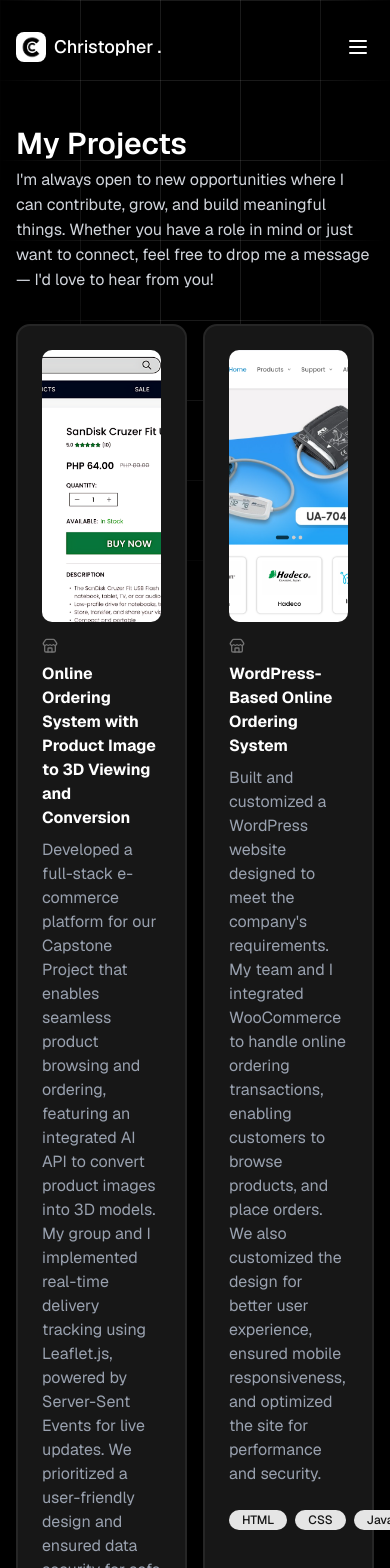
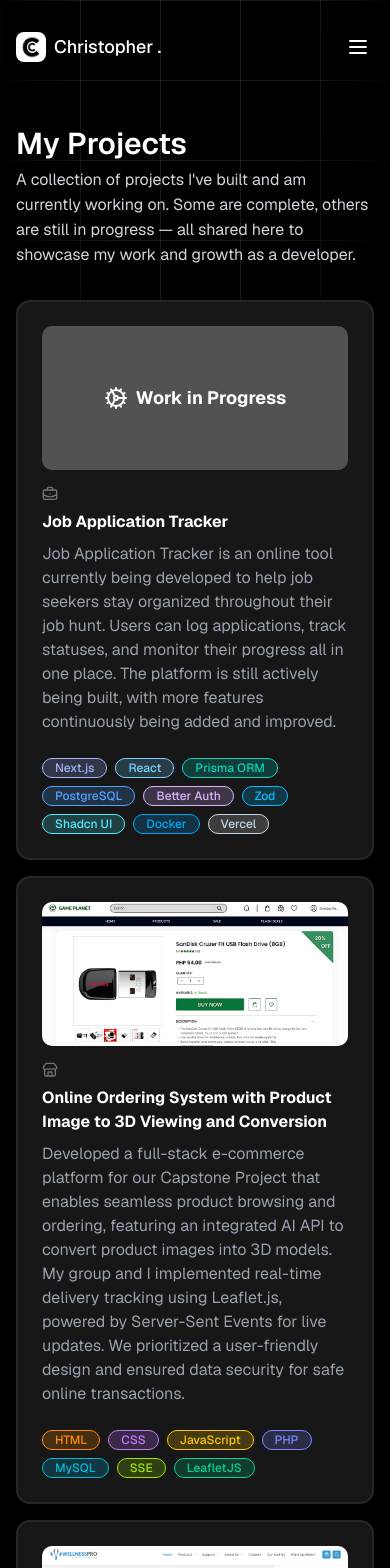
Before and after one commit to Christopher-Penticostes/Portfolio, a Next.js app: page /projects in a window 390 px wide. Shown: the top 1568 px of the page. Built offline with nearby package versions, Linux system fonts and the light colour scheme.

Commit message:
fix(projects): fix the responsiveness of the page, and change the colors of the badge based on the name

```diff
--- a/app/(main)/projects/page.tsx
+++ b/app/(main)/projects/page.tsx
@@ -1,5 +1,13 @@
 import { BentoGrid, BentoGridItem } from '@/components/ui/bento-grid';
-import { Store, ChefHat, School } from 'lucide-react';
+import {
+  Store,
+  ChefHat,
+  School,
+  BriefcaseBusiness,
+  Calculator,
+  Gamepad2,
+  Cog,
+} from 'lucide-react';
 import Image from 'next/image';
 import { Badge } from '@/components/ui/badge';
 
@@ -26,13 +34,12 @@ export default function Project() {
             My Projects
           </p>
           <p className="text-lg max-w-5xl text-gray-300 max-md:text-[16px]">
-            I&apos;m always open to new opportunities where I can contribute,
-            grow, and build meaningful things. Whether you have a role in mind
-            or just want to connect, feel free to drop me a message — I&apos;d
-            love to hear from you!
+            A collection of projects I've built and am currently working on.
+            Some are complete, others are still in progress — all shared here to
+            showcase my work and growth as a developer.
           </p>
         </div>
-        <BentoGrid className="w-full mx-auto grid-cols-2">
+        <BentoGrid className="w-full mx-auto grid-cols-2 max-lg:grid-cols-1">
           {items.map((item, i) => (
             <BentoGridItem
               key={i}
@@ -51,6 +58,56 @@ export default function Project() {
 
 const items = [
   {
+    title: 'Job Application Tracker',
+    description: (
+      <>
+        <p className="text-gray-400">
+          Job Application Tracker is an online tool currently being developed to
+          help job seekers stay organized throughout their job hunt. Users can
+          log applications, track statuses, and monitor their progress all in
+          one place. The platform is still actively being built, with more
+          features continuously being added and improved.
+        </p>
+        <div className="mt-6 flex flex-wrap gap-2 w-full">
+          <Badge className="dark h-5 px-3" variant="next">
+            Next.js
+          </Badge>
+          <Badge className="dark h-5 px-3" variant="react">
+            React
+          </Badge>
+          <Badge className="dark h-5 px-3" variant="prisma">
+            Prisma ORM
+          </Badge>
+          <Badge className="dark h-5 px-3" variant="postgresql">
+            PostgreSQL
+          </Badge>
+          <Badge className="dark h-5 px-3" variant="auth">
+            Better Auth
+          </Badge>
+          <Badge className="dark h-5 px-3" variant="zod">
+            Zod
+          </Badge>
+          <Badge className="dark h-5 px-3" variant="shadcn">
+            Shadcn UI
+          </Badge>
+          <Badge className="dark h-5 px-3" variant="docker">
+            Docker
+          </Badge>
+          <Badge className="dark h-5 px-3" variant="vercel">
+            Vercel
+          </Badge>
+        </div>
+      </>
+    ),
+    header: (
+      <div className="relative flex items-center justify-center gap-2 bg-neutral-600 w-full h-68 rounded-lg overflow-hidden shrink-0 max-lg:h-88 max-md:h-36 ">
+        <Cog className="h-6 w-6 text-white" />
+        <p className="font-bold text-white text-lg">Work in Progress</p>
+      </div>
+    ),
+    icon: <BriefcaseBusiness className="h-4 w-4 text-neutral-500" />,
+  },
+  {
     title:
       'Online Ordering System with Product Image to 3D Viewing and Conversion',
     description: (
@@ -64,19 +121,33 @@ const items = [
           user-friendly design and ensured data security for safe online
           transactions.
         </p>
-        <div className="mt-6 flex gap-2">
-          <Badge className="dark h-5 px-3">HTML</Badge>
-          <Badge className="dark h-5 px-3">CSS</Badge>
-          <Badge className="dark h-5 px-3">JavaScript</Badge>
-          <Badge className="dark h-5 px-3">PHP</Badge>
-          <Badge className="dark h-5 px-3">MySQL</Badge>
-          <Badge className="dark h-5 px-3">SSE</Badge>
-          <Badge className="dark h-5 px-3">LeafletJS</Badge>
+        <div className="mt-6 flex flex-wrap gap-2">
+          <Badge className="dark h-5 px-3" variant="html">
+            HTML
+          </Badge>
+          <Badge className="dark h-5 px-3" variant="css">
+            CSS
+          </Badge>
+          <Badge className="dark h-5 px-3" variant="javascript">
+            JavaScript
+          </Badge>
+          <Badge className="dark h-5 px-3" variant="php">
+            PHP
+          </Badge>
+          <Badge className="dark h-5 px-3" variant="mysql">
+            MySQL
+          </Badge>
+          <Badge className="dark h-5 px-3" variant="sse">
+            SSE
+          </Badge>
+          <Badge className="dark h-5 px-3" variant="leaftlet">
+            LeafletJS
+          </Badge>
         </div>
       </>
     ),
     header: (
-      <div className="relative w-full h-68 rounded-lg overflow-hidden shrink-0">
+      <div className="relative w-full h-68 rounded-lg overflow-hidden shrink-0 max-lg:h-88 max-md:h-36">
         <Image
           src="/images/ordering-system.png"
           loading="lazy"
@@ -100,18 +171,30 @@ const items = [
           experience, ensured mobile responsiveness, and optimized the site for
           performance and security.
         </p>
-        <div className="mt-6 flex gap-2">
-          <Badge className="dark h-5 px-3">HTML</Badge>
-          <Badge className="dark h-5 px-3">CSS</Badge>
-          <Badge className="dark h-5 px-3">JavaScript</Badge>
-          <Badge className="dark h-5 px-3">Wordpress</Badge>
-          <Badge className="dark h-5 px-3">WooCommerce</Badge>
-          <Badge className="dark h-5 px-3">Elementor</Badge>
+        <div className="mt-6 flex flex-wrap gap-2">
+          <Badge className="dark h-5 px-3" variant="html">
+            HTML
+          </Badge>
+          <Badge className="dark h-5 px-3" variant="css">
+            CSS
+          </Badge>
+          <Badge className="dark h-5 px-3" variant="javascript">
+            JavaScript
+          </Badge>
+          <Badge className="dark h-5 px-3" variant="wordpress">
+            Wordpress
+          </Badge>
+          <Badge className="dark h-5 px-3" variant="woocommerce">
+            WooCommerce
+          </Badge>
+          <Badge className="dark h-5 px-3" variant="elementor">
+            Elementor
+          </Badge>
         </div>
       </>
     ),
     header: (
-      <div className="relative w-full h-68 rounded-lg overflow-hidden shrink-0">
+      <div className="relative w-full h-68 rounded-lg overflow-hidden shrink-0 max-lg:h-88 max-md:h-36">
         <Image
           src="/images/wordpress.png"
           loading="lazy"
@@ -135,18 +218,27 @@ const items = [
           for administrators. It also includes features such as order tracking,
           notifications, and secure transaction handling.
         </p>
-        <div className="mt-6 flex gap-2">
-          <Badge className="dark h-5 px-3">HTML</Badge>
-          <Badge className="dark h-5 px-3">CSS</Badge>
-          <Badge className="dark h-5 px-3">JavaScript</Badge>
-          <Badge className="dark h-5 px-3">Wordpress</Badge>
-          <Badge className="dark h-5 px-3">WooCommerce</Badge>
-          <Badge className="dark h-5 px-3">Elementor</Badge>
+        <div className="mt-6 flex flex-wrap gap-2">
+          <Badge className="dark h-5 px-3" variant="html">
+            HTML
+          </Badge>
+          <Badge className="dark h-5 px-3" variant="css">
+            CSS
+          </Badge>
+          <Badge className="dark h-5 px-3" variant="javascript">
+            JavaScript
+          </Badge>
+          <Badge className="dark h-5 px-3" variant="php">
+            PHP
+          </Badge>
+          <Badge className="dark h-5 px-3" variant="mysql">
+            MySQL
+          </Badge>
         </div>
       </>
     ),
     header: (
-      <div className="relative w-full h-68 rounded-lg overflow-hidden shrink-0">
+      <div className="relative w-full h-68 rounded-lg overflow-hidden shrink-0 max-lg:h-88 max-md:h-36">
         <Image
           src="/images/food-ordering.png"
           loading="lazy"
@@ -170,18 +262,27 @@ const items = [
           communication between counselors and learners, and streamline the
           management of counseling services.
         </p>
-        <div className="mt-6 flex gap-2">
-          <Badge className="dark h-5 px-3">HTML</Badge>
-          <Badge className="dark h-5 px-3">CSS</Badge>
-          <Badge className="dark h-5 px-3">JavaScript</Badge>
-          <Badge className="dark h-5 px-3">Wordpress</Badge>
-          <Badge className="dark h-5 px-3">WooCommerce</Badge>
-          <Badge className="dark h-5 px-3">Elementor</Badge>
+        <div className="mt-6 flex flex-wrap gap-2">
+          <Badge className="dark h-5 px-3" variant="html">
+            HTML
+          </Badge>
+          <Badge className="dark h-5 px-3" variant="css">
+            CSS
+          </Badge>
+          <Badge className="dark h-5 px-3" variant="javascript">
+            JavaScript
+          </Badge>
+          <Badge className="dark h-5 px-3" variant="php">
+            PHP
+          </Badge>
+          <Badge className="dark h-5 px-3" variant="mysql">
+            MySQL
+          </Badge>
         </div>
       </>
     ),
     header: (
-      <div className="relative w-full h-68 rounded-lg overflow-hidden shrink-0">
+      <div className="relative w-full h-68 rounded-lg overflow-hidden shrink-0 max-lg:h-88 max-md:h-36">
         <Image
           src="/images/guidance-system.png"
           loading="lazy"
@@ -203,15 +304,21 @@ const items = [
           division. The project also included input validation to handle errors
           like division by zero and invalid entries.
         </p>
-        <div className="mt-6 flex gap-2">
-          <Badge className="dark h-5 px-3">HTML</Badge>
-          <Badge className="dark h-5 px-3">CSS</Badge>
-          <Badge className="dark h-5 px-3">JavaScript</Badge>
+        <div className="mt-6 flex flex-wrap gap-2">
+          <Badge className="dark h-5 px-3" variant="html">
+            HTML
+          </Badge>
+          <Badge className="dark h-5 px-3" variant="css">
+            CSS
+          </Badge>
+          <Badge className="dark h-5 px-3" variant="javascript">
+            JavaScript
+          </Badge>
         </div>
       </>
     ),
     header: (
-      <div className="relative w-full h-68 rounded-lg overflow-hidden shrink-0">
+      <div className="relative w-full h-68 rounded-lg overflow-hidden shrink-0 max-lg:h-88 max-md:h-36">
         <Image
           src="/images/calculator.png"
           loading="lazy"
@@ -221,7 +328,7 @@ const items = [
         />
       </div>
     ),
-    icon: <Store className="h-4 w-4 text-neutral-500" />,
+    icon: <Calculator className="h-4 w-4 text-neutral-500" />,
   },
   {
     title: 'Jack and Poy',
@@ -232,15 +339,21 @@ const items = [
           The game allows players to compete against the computer, with results
           displayed instantly after each round.
         </p>
-        <div className="mt-6 flex gap-2">
-          <Badge className="dark h-5 px-3">HTML</Badge>
-          <Badge className="dark h-5 px-3">CSS</Badge>
-          <Badge className="dark h-5 px-3">JavaScript</Badge>
+        <div className="mt-6 flex flex-wrap gap-2">
+          <Badge className="dark h-5 px-3" variant="html">
+            HTML
+          </Badge>
+          <Badge className="dark h-5 px-3" variant="css">
+            CSS
+          </Badge>
+          <Badge className="dark h-5 px-3" variant="javascript">
+            JavaScript
+          </Badge>
         </div>
       </>
     ),
     header: (
-      <div className="relative w-full h-68 rounded-lg overflow-hidden shrink-0">
+      <div className="relative w-full h-68 rounded-lg overflow-hidden shrink-0 max-lg:h-88 max-md:h-36">
         <Image
           src="/images/jack-poy.png"
           loading="lazy"
@@ -250,7 +363,7 @@ const items = [
         />
       </div>
     ),
-    icon: <Store className="h-4 w-4 text-neutral-500" />,
+    icon: <Gamepad2 className="h-4 w-4 text-neutral-500" />,
   },
   {
     title: 'Guessing Number',
@@ -262,15 +375,21 @@ const items = [
           guess the correct number with feedback provided after each attempt
           (too high, too low, or correct).
         </p>
-        <div className="mt-6 flex gap-2">
-          <Badge className="dark h-5 px-3">HTML</Badge>
-          <Badge className="dark h-5 px-3">CSS</Badge>
-          <Badge className="dark h-5 px-3">JavaScript</Badge>
+        <div className="mt-6 flex flex-wrap gap-2">
+          <Badge className="dark h-5 px-3" variant="html">
+            HTML
+          </Badge>
+          <Badge className="dark h-5 px-3" variant="css">
+            CSS
+          </Badge>
+          <Badge className="dark h-5 px-3" variant="javascript">
+            JavaScript
+          </Badge>
         </div>
       </>
     ),
     header: (
-      <div className="relative w-full h-68 rounded-lg overflow-hidden shrink-0">
+      <div className="relative w-full h-68 rounded-lg overflow-hidden shrink-0 max-lg:h-88 max-md:h-36">
         <Image
           src="/images/guessing-number.png"
           loading="lazy"
@@ -280,6 +399,6 @@ const items = [
         />
       </div>
     ),
-    icon: <Store className="h-4 w-4 text-neutral-500" />,
+    icon: <Gamepad2 className="h-4 w-4 text-neutral-500" />,
   },
 ];
--- a/components/ui/badge.tsx
+++ b/components/ui/badge.tsx
@@ -19,6 +19,35 @@ const badgeVariants = cva(
         ghost:
           'hover:bg-muted hover:text-muted-foreground dark:hover:bg-muted/50',
         link: 'text-primary underline-offset-4 hover:underline',
+        html: 'text-primary text-orange-400 bg-orange-400/20 border border-orange-400',
+        css: 'text-primary text-purple-400 bg-purple-400/20 border border-purple-400',
+        javascript:
+          'text-primary text-yellow-400 bg-yellow-400/20 border border-yellow-400',
+        php: 'text-primary text-indigo-400 bg-indigo-400/20 border border-indigo-400',
+        mysql:
+          'text-primary text-cyan-500 bg-cyan-500/20 border border-cyan-500',
+        sse: 'text-primary text-lime-400 bg-lime-400/20 border border-lime-400',
+        leaftlet:
+          'text-primary text-emerald-400 bg-emerald-400/20 border border-emerald-400',
+        wordpress:
+          'text-primary text-sky-500 bg-sky-500/20 border border-sky-500',
+        woocommerce:
+          'text-primary text-violet-400 bg-violet-400/20 border border-violet-400',
+        elementor:
+          'text-primary text-rose-400 bg-rose-400/20 border border-rose-400',
+        next: 'text-primary text-indigo-300 bg-indigo-300/20 border border-indigo-300',
+        react: 'text-primary text-sky-300 bg-sky-300/20 border border-sky-300',
+        prisma:
+          'text-primary text-teal-400 bg-teal-400/20 border border-teal-400',
+        postgresql:
+          'text-primary text-blue-400 bg-blue-400/20 border border-blue-400',
+        auth: 'text-primary text-purple-300 bg-purple-300/20 border border-purple-300',
+        zod: 'text-primary text-sky-400 bg-sky-400/20 border border-sky-400',
+        shadcn:
+          'text-primary text-cyan-300 bg-cyan-300/20 border border-cyan-300',
+        docker: 'text-primary text-sky-500 bg-sky-500/20 border border-sky-500',
+        vercel:
+          'text-primary text-slate-300 bg-slate-300/20 border border-slate-300',
       },
     },
     defaultVariants: {
```
Also changed, not shown: 1 other file (tests, documents, lock files or other folders).
